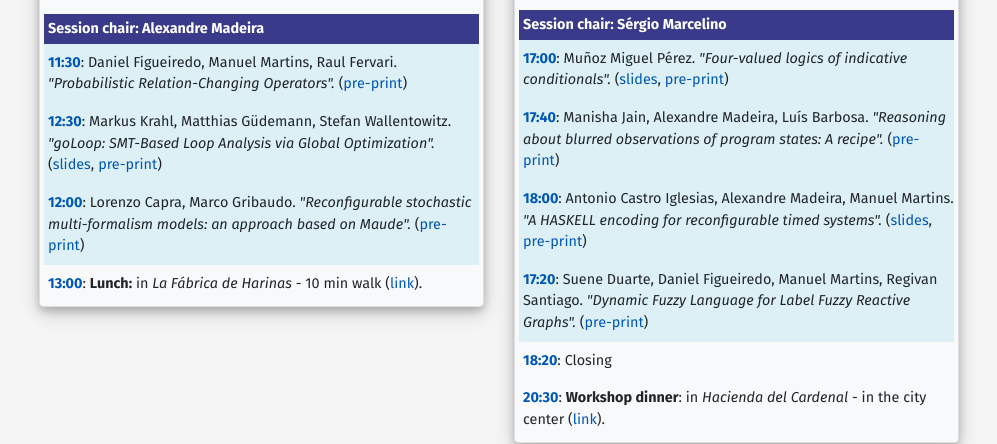
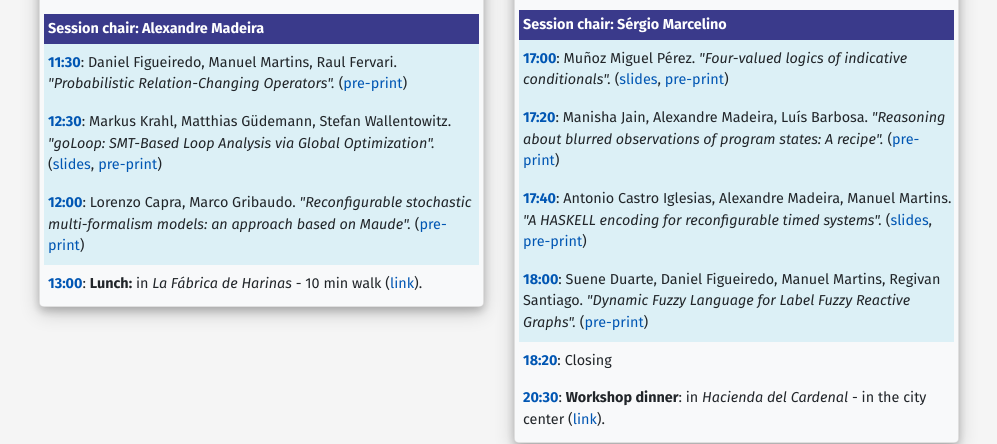
Before and after one commit to reacts-workshop/2025, a Jekyll site: the page built from program.html, in a window 1280 px wide. Shown: the part 676-1120 px from the top of the page, without its empty margins (141-1138 px from the left). Built offline with Jekyll 4.4.1, drawn with Linux system fonts in a browser that asks for light colours.

Commit message:
fixed times

```diff
--- a/program.html
+++ b/program.html
@@ -132,18 +132,18 @@ All talks will take place in <del>Room 1.0.7 (Madre de Dios Building of <a href=
                     <a href="/2025/assets/files/ReacTS2025-pre-proceedings.pdf#page=76">pre-print</a>)
                 </div>
                 <div class="session stalk">
-                    <span class="time">17:40</span>: Manisha Jain, Alexandre Madeira, Luís Barbosa.
+                    <span class="time">17:20</span>: Manisha Jain, Alexandre Madeira, Luís Barbosa.
                     <i>"Reasoning about blurred observations of program states: A recipe".</i>
                     (<a href="/2025/assets/files/   ReacTS2025-pre-proceedings.pdf#page=69">pre-print</a>)
                 </div>
                 <div class="session stalk">
-                    <span class="time">18:00</span>: Antonio Castro Iglesias, Alexandre Madeira, Manuel Martins.
+                    <span class="time">17:40</span>: Antonio Castro Iglesias, Alexandre Madeira, Manuel Martins.
                     <i>"A HASKELL encoding for reconfigurable timed systems".</i>
                     (<a href="assets/slides/haskellEncoding-slides.pdf">slides</a>,
                     <a href="/2025/assets/files/ReacTS2025-pre-proceedings.pdf#page=63">pre-print</a>)
                 </div>
                 <div class="session stalk">
-                    <span class="time">17:20</span>: Suene Duarte, Daniel Figueiredo, Manuel Martins, Regivan Santiago.
+                    <span class="time">18:00</span>: Suene Duarte, Daniel Figueiredo, Manuel Martins, Regivan Santiago.
                     <i>"Dynamic Fuzzy Language for Label Fuzzy Reactive Graphs".</i>
                     (<a href="/2025/assets/files/ReacTS2025-pre-proceedings.pdf#page=83">pre-print</a>)
                 </div>
```
